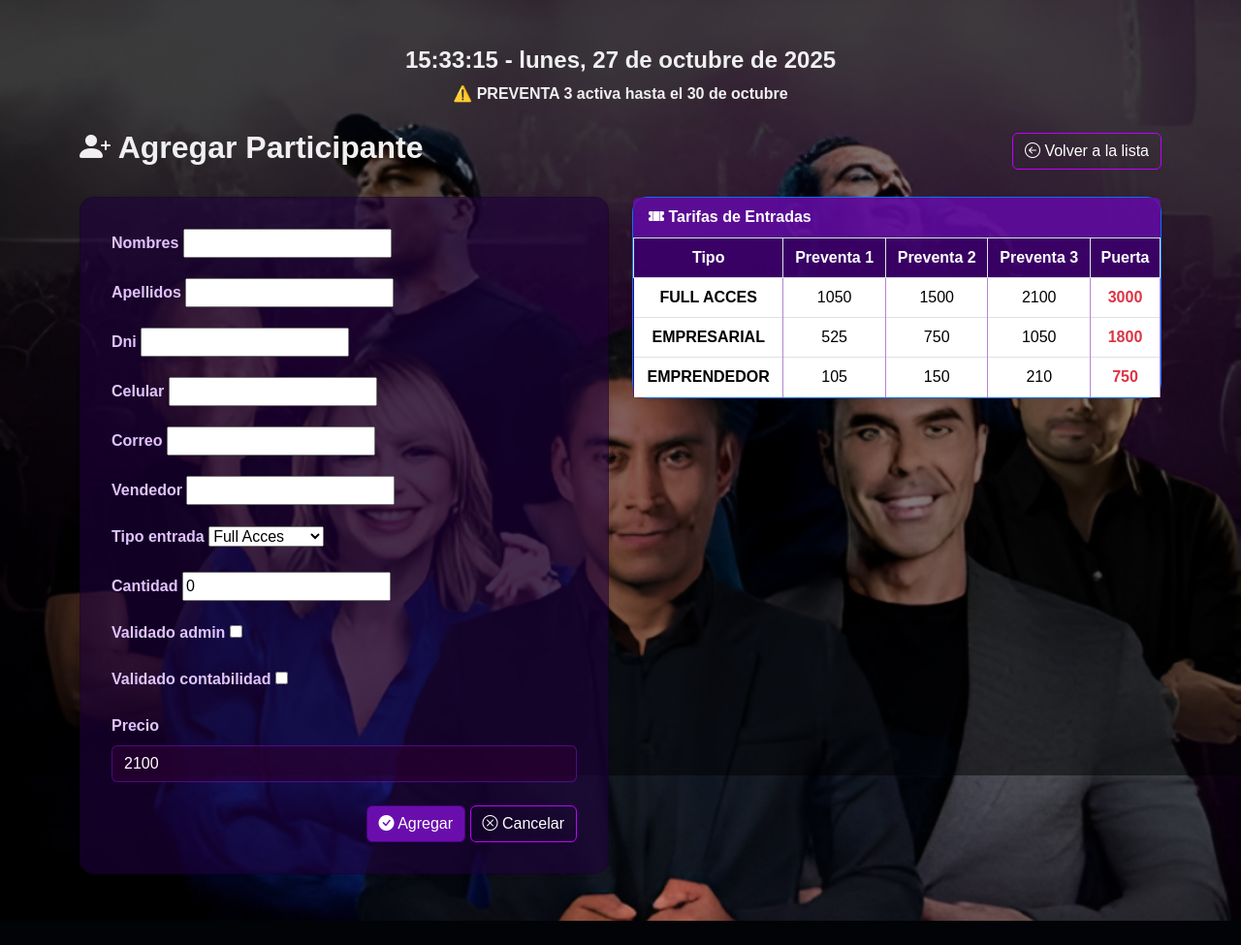
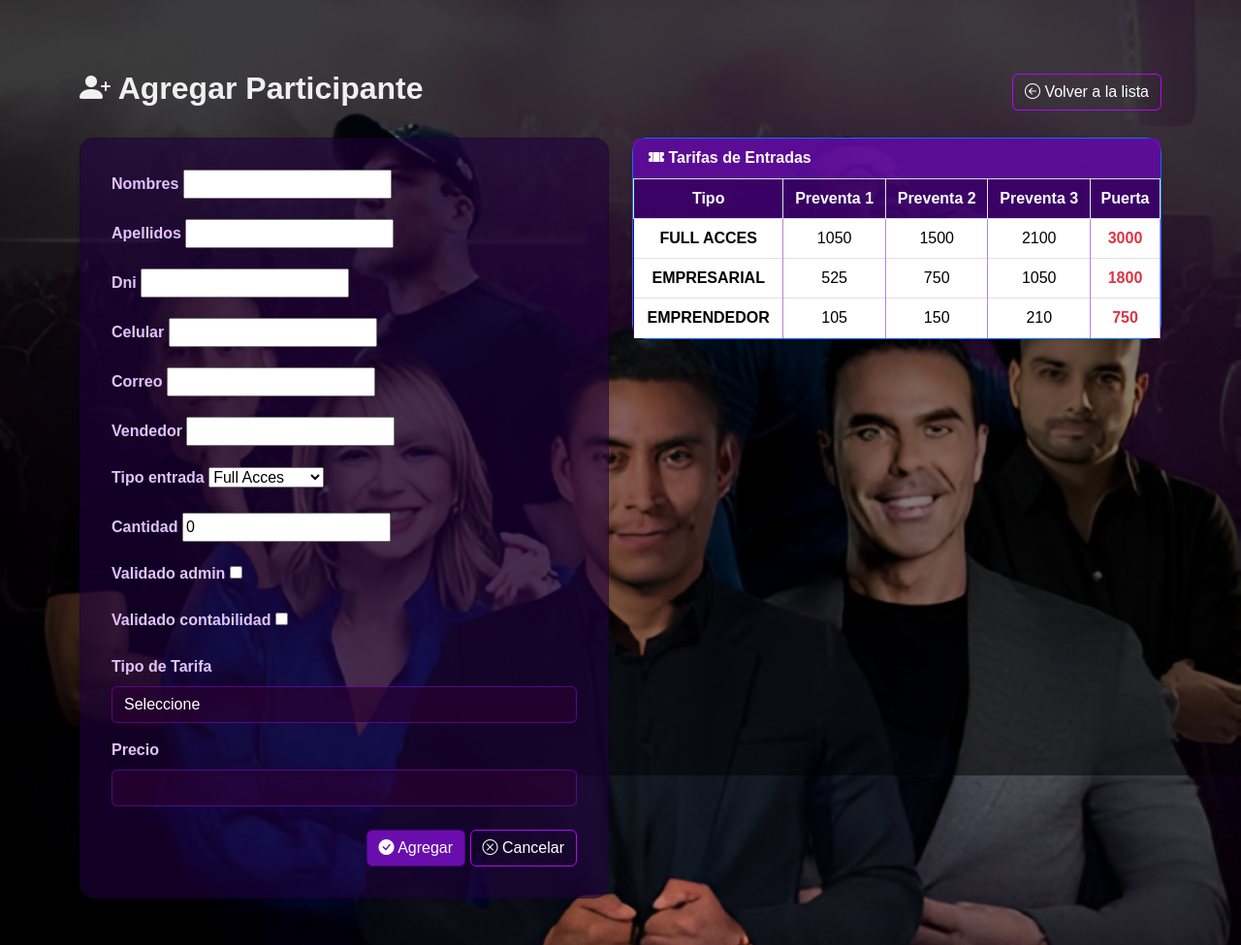
Before and after one commit to leonardoAndre7/proyecto_entradas_excel, a Django app: page /participantes/participantes/agregar/ in a window 1280 px wide. Shown: the whole page at 97% size. Before the commit the page ends 950 px from the top, so only its background shows below. Run offline with Django 5.2, Linux system fonts and the light colour scheme.

Commit message:
precioautomatiz

```diff
--- a/webcliente/cliente/models.py
+++ b/webcliente/cliente/models.py
@@ -134,6 +134,7 @@ class Participante(models.Model):
     validado_admin = models.BooleanField(default=False)
     validado_contabilidad = models.BooleanField(default=False)
 
+    precio = models.DecimalField(max_digits=10, decimal_places=2, null=True, blank=True)
 
     def save(self, *args, **kwargs):
 
@@ -184,6 +185,8 @@ class Participante(models.Model):
     def __str__(self):
         return f"{self.nombres} {self.apellidos}"
 
+
+
 class RegistroCorreo(models.Model):
         participante = models.ForeignKey(Participante, on_delete=models.CASCADE)
         fecha_envio = models.DateTimeField(auto_now_add=True)
--- a/webcliente/cliente/templates/cliente/lista.html
+++ b/webcliente/cliente/templates/cliente/lista.html
@@ -203,7 +203,8 @@
                         <td>{{ p.vendedor }}</td>
                         <td><span class="badge badge-info">{{ p.tipo_entrada }}</span></td>
                         <td>{{ p.cantidad }}</td>
-                        <td>S/ {{ p.precio }}</td>
+                        <td>{{ p.precio }}</td>
+
                         <td class="fw-bold text-success">S/ {{ p.total_pagar }}</td>
                         <td>
                             {% if p.validado_admin %}
--- a/webcliente/cliente/templates/cliente/participante_form.html
+++ b/webcliente/cliente/templates/cliente/participante_form.html
@@ -7,7 +7,6 @@
     <link href="https://cdn.jsdelivr.net/npm/bootstrap@5.3.2/dist/css/bootstrap.min.css" rel="stylesheet">
     <link href="https://cdn.jsdelivr.net/npm/bootstrap-icons/font/bootstrap-icons.css" rel="stylesheet">
     <style>
-        /* Fondo con imagen */
         body {
             background: url("{% static 'img/exponentes.png' %}") no-repeat center center fixed;
             background-size: cover;
@@ -16,8 +15,6 @@
             font-family: Arial, sans-serif;
             position: relative;
         }
-
-        /* Overlay oscuro */
         body::before {
             content: "";
             position: fixed;
@@ -26,20 +23,12 @@
             background-color: rgba(0,0,0,0.5);
             z-index: 0;
         }
-
-        /* Contenido sobre overlay */
-        .content {
-            position: relative;
-            z-index: 1;
-        }
-
-        /* Cards */
+        .content { position: relative; z-index: 1; }
         .card {
             background-color: rgba(30, 0, 60, 0.6);
             border-radius: 15px;
             color: #ffffff;
         }
-
         .card-header {
             background-color: rgba(106, 13, 173, 0.8);
             color: #fff;
@@ -47,8 +36,6 @@
             border-top-left-radius: 15px;
             border-top-right-radius: 15px;
         }
-
-        /* Formularios */
         .form-label { color: #e0c3fc; }
         .form-control {
             background-color: rgba(42,0,51,0.7);
@@ -61,37 +48,23 @@
             box-shadow: 0 0 10px #c100ff;
             color: #fff;
         }
-
-        /* Botones */
         .btn-primary { background-color: #6a0dad; border-color: #4b0082; }
         .btn-primary:hover { background-color: #8000ff; border-color: #4b0082; }
         .btn-outline-secondary { color: #fff; border-color: #c100ff; }
         .btn-outline-secondary:hover { background-color: #4b0082; border-color: #c100ff; }
-
-        /* Tabla transparente */
-        table.table {
-            background-color: rgba(0,0,0,0.4);
-            color: #fff;
-        }
-        table.table th {
-            background-color: rgba(75, 0, 130, 0.7);
-            color: #fff;
-        }
-        table.table td {
-            border-color: rgba(106, 13, 173, 0.5);
-        }
+        table.table { background-color: rgba(0,0,0,0.4); color: #fff; }
+        table.table th { background-color: rgba(75, 0, 130, 0.7); color: #fff; }
+        table.table td { border-color: rgba(106, 13, 173, 0.5); }
     </style>
 </head>
 <body>
 <div class="container py-5 content">
 
-    <!-- Reloj y mensaje preventa -->
     <div class="mb-4 text-center">
         <h4 id="reloj" class="fw-bold"></h4>
         <div id="mensaje-preventa" class="fw-semibold"></div>
     </div>
 
-    <!-- Encabezado -->
     <div class="d-flex justify-content-between align-items-center mb-4">
         <h2 class="fw-bold">
             {% if object %}
@@ -106,7 +79,6 @@
     </div>
 
     <div class="row g-4">
-        <!-- Formulario -->
         <div class="col-lg-6">
             <div class="card shadow-sm p-3">
                 <div class="card-body">
@@ -126,15 +98,26 @@
                                 </div>
                             {% endfor %}
 
+                            <!-- Tipo de tarifa -->
+                            <div class="col-md-12">
+                                <label class="form-label fw-semibold">Tipo de Tarifa</label>
+                                <select id="tipo_tarifa" class="form-control" name="tipo_tarifa">
+                                    <option value="">Seleccione</option>
+                                    <option value="pre1">Preventa 1</option>
+                                    <option value="pre2">Preventa 2</option>
+                                    <option value="pre3">Preventa 3</option>
+                                    <option value="puerta">Puerta</option>
+                                </select>
+                            </div>
+
                             <!-- Precio automático -->
                             <div class="col-md-12">
                                 <label class="form-label fw-semibold">Precio</label>
                                 <input type="text" id="precio" class="form-control" readonly>
+                                <input type="hidden" name="precio_final" id="precio_final">
                             </div>
-
                         </div>
 
-                        <!-- Botones -->
                         <div class="mt-4 text-end">
                             <button type="submit" class="btn btn-primary">
                                 {% if object %}
@@ -170,27 +153,9 @@
                             </tr>
                         </thead>
                         <tbody>
-                            <tr>
-                                <td class="fw-bold">FULL ACCES</td>
-                                <td>1050</td>
-                                <td>1500</td>
-                                <td>2100</td>
-                                <td class="text-danger fw-bold">3000</td>
-                            </tr>
-                            <tr>
-                                <td class="fw-bold">EMPRESARIAL</td>
-                                <td>525</td>
-                                <td>750</td>
-                                <td>1050</td>
-                                <td class="text-danger fw-bold">1800</td>
-                            </tr>
-                            <tr>
-                                <td class="fw-bold">EMPRENDEDOR</td>
-                                <td>105</td>
-                                <td>150</td>
-                                <td>210</td>
-                                <td class="text-danger fw-bold">750</td>
-                            </tr>
+                            <tr><td class="fw-bold">FULL ACCES</td><td>1050</td><td>1500</td><td>2100</td><td class="text-danger fw-bold">3000</td></tr>
+                            <tr><td class="fw-bold">EMPRESARIAL</td><td>525</td><td>750</td><td>1050</td><td class="text-danger fw-bold">1800</td></tr>
+                            <tr><td class="fw-bold">EMPRENDEDOR</td><td>105</td><td>150</td><td>210</td><td class="text-danger fw-bold">750</td></tr>
                         </tbody>
                     </table>
                 </div>
@@ -200,7 +165,6 @@
 
 </div>
 
-<script src="https://cdn.jsdelivr.net/npm/bootstrap@5.3.2/dist/js/bootstrap.bundle.min.js"></script>
 <script>
 const precios = {
     "FULL ACCES": { pre1: 1050, pre2: 1500, pre3: 2100, puerta: 3000 },
@@ -210,43 +174,23 @@ const precios = {
 
 document.addEventListener("DOMContentLoaded", () => {
     const tipoEntrada = document.querySelector('[name="tipo_entrada"]');
+    const tipoTarifa = document.getElementById("tipo_tarifa");
     const precio = document.getElementById("precio");
+    const precioFinal = document.getElementById("precio_final");
 
     function actualizarPrecio() {
-        const ahora = new Date().getTime();
-        const preventa1 = new Date('2025-09-30T23:59:59').getTime();
-        const preventa2 = new Date('2025-10-20T23:59:59').getTime();
-        const preventa3 = new Date('2025-10-30T23:59:59').getTime();
-
-        let etapa;
-        if (ahora <= preventa1) etapa = "pre1";
-        else if (ahora <= preventa2) etapa = "pre2";
-        else if (ahora <= preventa3) etapa = "pre3";
-        else etapa = "puerta";
-
-        if (tipoEntrada.value && precios[tipoEntrada.value]) {
-            precio.value = precios[tipoEntrada.value][etapa];
+        if (tipoEntrada.value && tipoTarifa.value && precios[tipoEntrada.value]) {
+            const valor = precios[tipoEntrada.value][tipoTarifa.value];
+            precio.value = valor;
+            precioFinal.value = valor;
         } else {
             precio.value = "";
+            precioFinal.value = "";
         }
-
-        // Mensaje preventa
-        const mensaje = document.getElementById('mensaje-preventa');
-        if (ahora <= preventa1) mensaje.textContent = "⚠️ PREVENTA 1 activa hasta el 30 de septiembre";
-        else if (ahora <= preventa2) mensaje.textContent = "⚠️ PREVENTA 2 activa hasta el 20 de octubre";
-        else if (ahora <= preventa3) mensaje.textContent = "⚠️ PREVENTA 3 activa hasta el 30 de octubre";
-        else mensaje.textContent = "⏰ Las preventas han finalizado. Precio en puerta aplicable.";
-
-        // Reloj
-        const fecha = new Date();
-        const opciones = { weekday: 'long', year: 'numeric', month: 'long', day: 'numeric' };
-        document.getElementById('reloj').textContent =
-            fecha.toLocaleTimeString('es-ES') + " - " + fecha.toLocaleDateString('es-ES', opciones);
     }
 
     tipoEntrada.addEventListener("change", actualizarPrecio);
-    setInterval(actualizarPrecio, 1000);
-    actualizarPrecio();
+    tipoTarifa.addEventListener("change", actualizarPrecio);
 });
 </script>
 </body>
--- a/webcliente/cliente/views.py
+++ b/webcliente/cliente/views.py
@@ -3,6 +3,7 @@ from .models import Participante, Voucher,RegistroCorreo, Previaparticipantes
 import pandas as pd
 import openpyxl
 import qrcode
+import traceback
 from django.db.models import Max
 from datetime import datetime
 from openpyxl.styles import Font, Alignment, PatternFill, Border, Side
@@ -1052,16 +1053,41 @@ from django.conf import settings
 
 class ParticipanteCreateView(CreateView):
     model = Participante
-    fields = ['nombres','apellidos','dni','celular','correo','vendedor','tipo_entrada','cantidad', 'validado_admin', 'validado_contabilidad']
+    fields = [
+        'nombres', 'apellidos', 'dni', 'celular', 'correo',
+        'vendedor', 'tipo_entrada', 'cantidad',
+        'validado_admin', 'validado_contabilidad'
+    ]
     template_name = 'cliente/participante_form.html'
     success_url = reverse_lazy('participante_lista')
 
-
     def form_valid(self, form):
-        participante = form.save()
-        if settings.DEBUG:  # usar settings.DEBUG en vez de DEBUG directo
-            print(f"Simulando WhatsApp a {participante.celular}")
-        return super().form_valid(form)
+        try:
+            participante = form.save(commit=False)
+
+            tipo_entrada = self.request.POST.get('tipo_entrada')
+            tipo_tarifa = self.request.POST.get('tipo_tarifa')
+
+            precios = {
+                "FULL ACCES": {"pre1": 1050, "pre2": 1500, "pre3": 2100, "puerta": 3000},
+                "EMPRESARIAL": {"pre1": 525, "pre2": 750, "pre3": 1050, "puerta": 1800},
+                "EMPRENDEDOR": {"pre1": 105, "pre2": 150, "pre3": 210, "puerta": 750},
+            }
+
+            precio = precios.get(tipo_entrada, {}).get(tipo_tarifa, 0)
+            participante.precio = precio
+            participante.total_pagar = (participante.cantidad or 0) * precio
+
+            participante.save()
+
+            messages.success(self.request, f"✅ Participante agregado con precio S/. {precio:.2f}")
+            return redirect(self.success_url)
+
+        except Exception as e:
+            print("❌ Error en form_valid:", e)
+            traceback.print_exc()
+            messages.error(self.request, "Ocurrió un error al guardar el participante.")
+            return self.form_invalid(form)
 
 
 class ParticipanteUpdateView(UpdateView):
@@ -1080,6 +1106,7 @@ class ParticipanteDeleteView(DeleteView):
 class ParticipanteListView(ListView):
     model = Participante
     template_name = 'cliente/lista.html'
+    ordering = ['id']
 
     def get_queryset(self):
         queryset = super().get_queryset()
--- a/webcliente/webcliente/settings.py
+++ b/webcliente/webcliente/settings.py
@@ -11,6 +11,8 @@ BASE_DIR = Path(__file__).resolve().parent.parent
 # --- SEGURIDAD ---
 SECRET_KEY = config('SECRET_KEY', default='fallback-secret-key-only-for-local')
 DEBUG = config('DEBUG', default=False, cast=bool)
+
+
 
 # ✅ Cambia por tu dominio Render (lo obtendrás al desplegar)
 ALLOWED_HOSTS = [
```
Also changed, not shown: webcliente/cliente/migrations/0012_participante_precio_final.py (added), webcliente/cliente/migrations/0013_remove_participante_precio_final_and_more.py (added).
